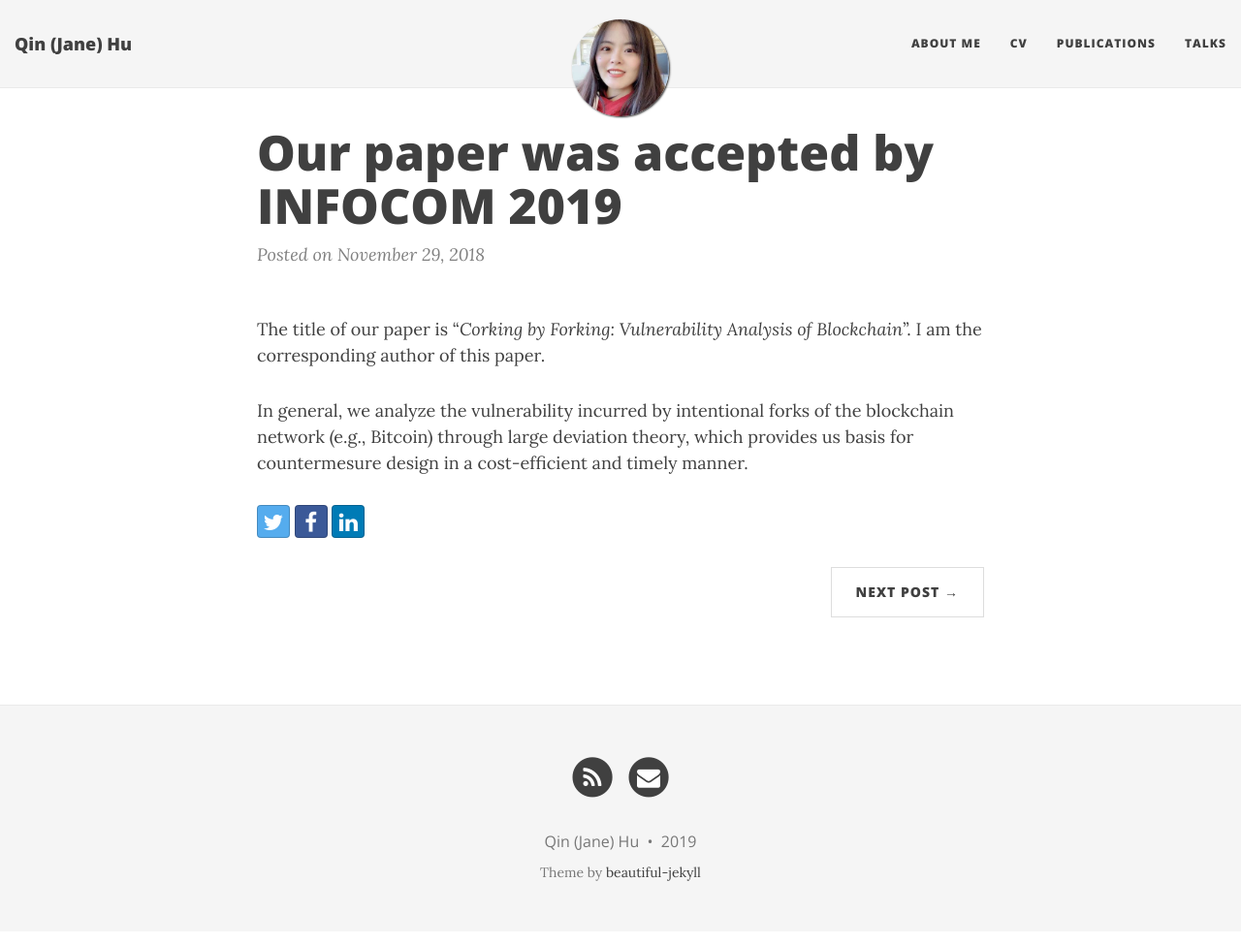
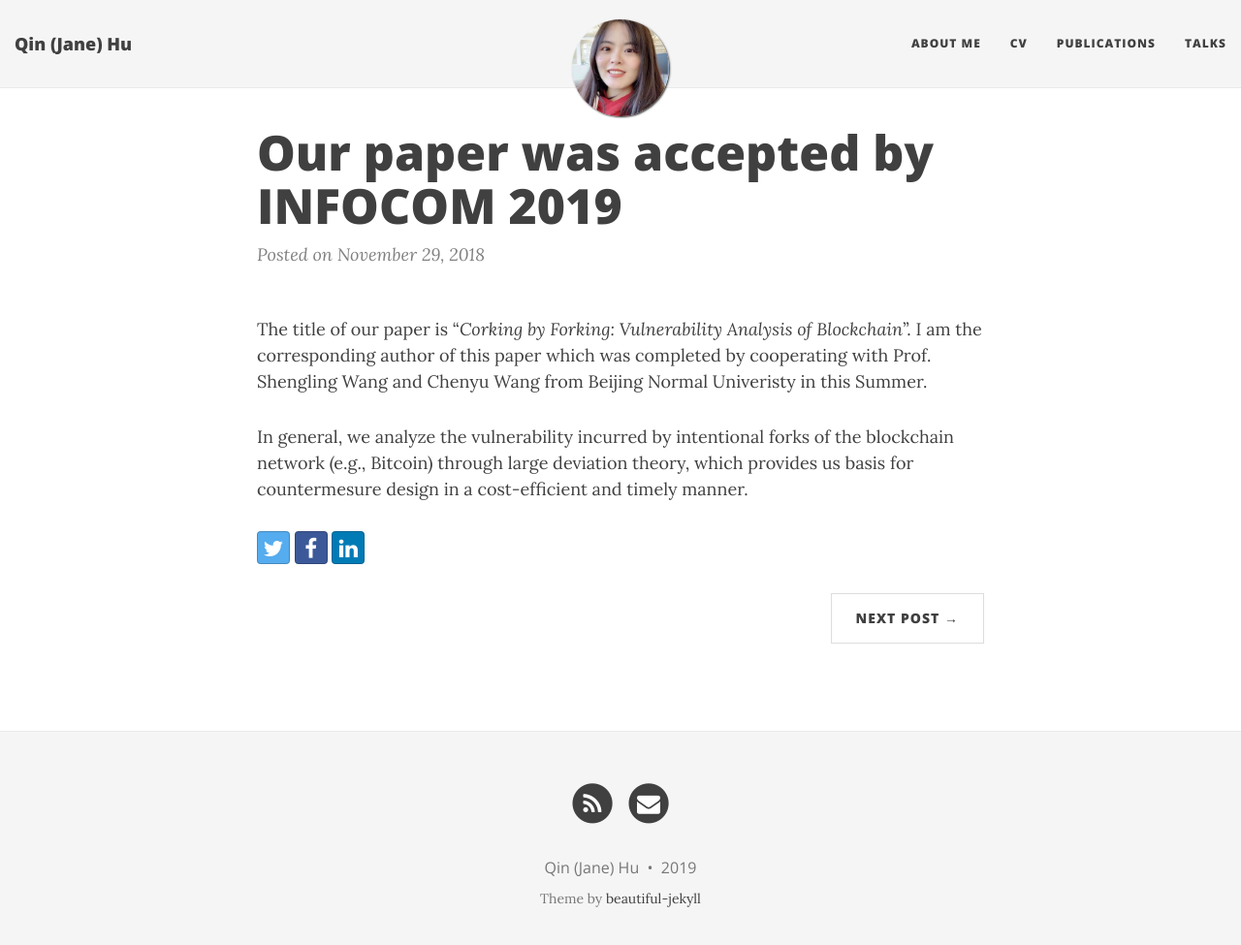
Before and after one commit to qinhu2010/qinhu2010.github.io, a Jekyll site: the page built from _posts/2018-11-29-infocom2019.md, in a window 1280 px wide and 988 px high. Shown: the top 975 px of the window at 97% size. Built offline with Jekyll 4.4.1, drawn with Linux system fonts in a browser that asks for light colours; nearby versions of some CDN libraries.

Commit message:
Update 2018-11-29-infocom2019.md

```diff
--- a/_posts/2018-11-29-infocom2019.md
+++ b/_posts/2018-11-29-infocom2019.md
@@ -3,6 +3,6 @@ layout: post
 title: Our paper was accepted by INFOCOM 2019
 ---
 
-The title of our paper is "*Corking by Forking: Vulnerability Analysis of Blockchain*". I am the corresponding author of this paper.
+The title of our paper is "*Corking by Forking: Vulnerability Analysis of Blockchain*". I am the corresponding author of this paper which was completed by cooperating with Prof. Shengling Wang and Chenyu Wang from Beijing Normal Univeristy in this Summer.
 
 In general, we analyze the vulnerability incurred by intentional forks of the blockchain network (e.g., Bitcoin) through large deviation theory, which provides us basis for countermesure design in a cost-efficient and timely manner.
```
